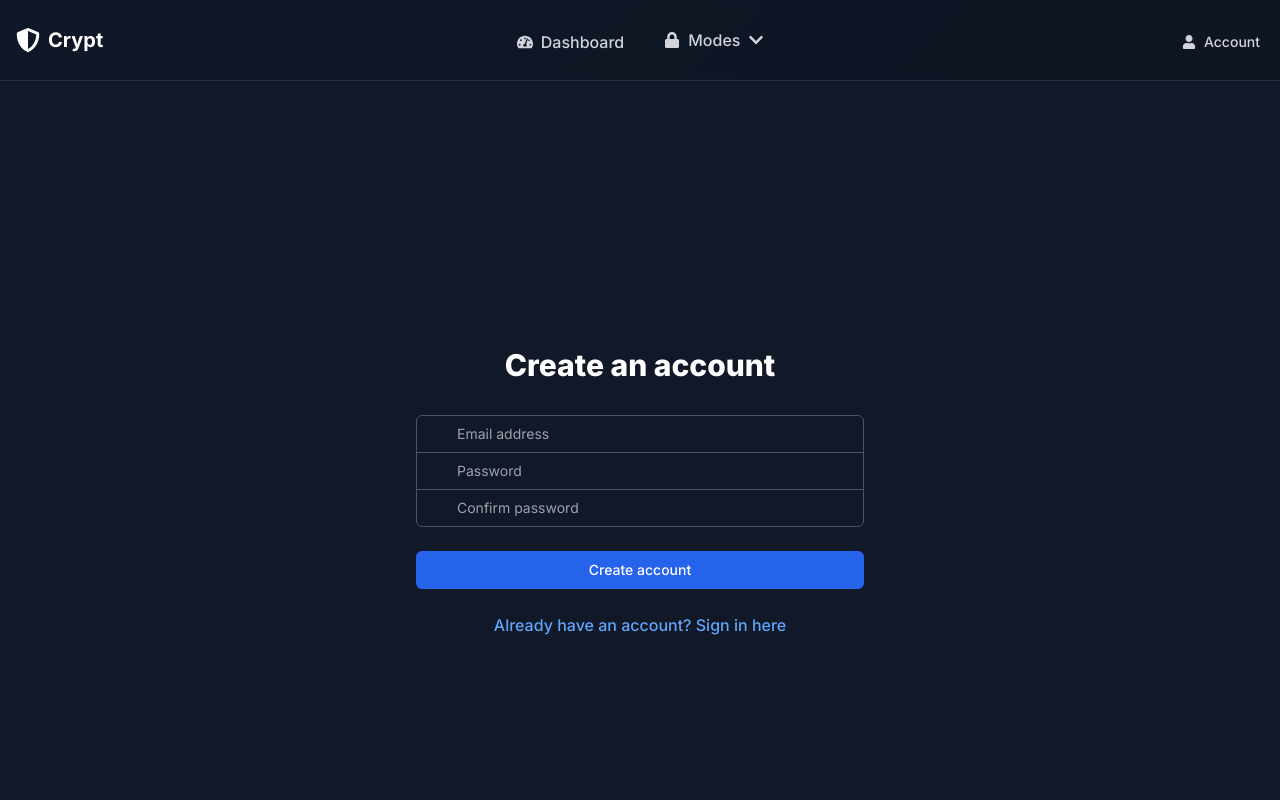
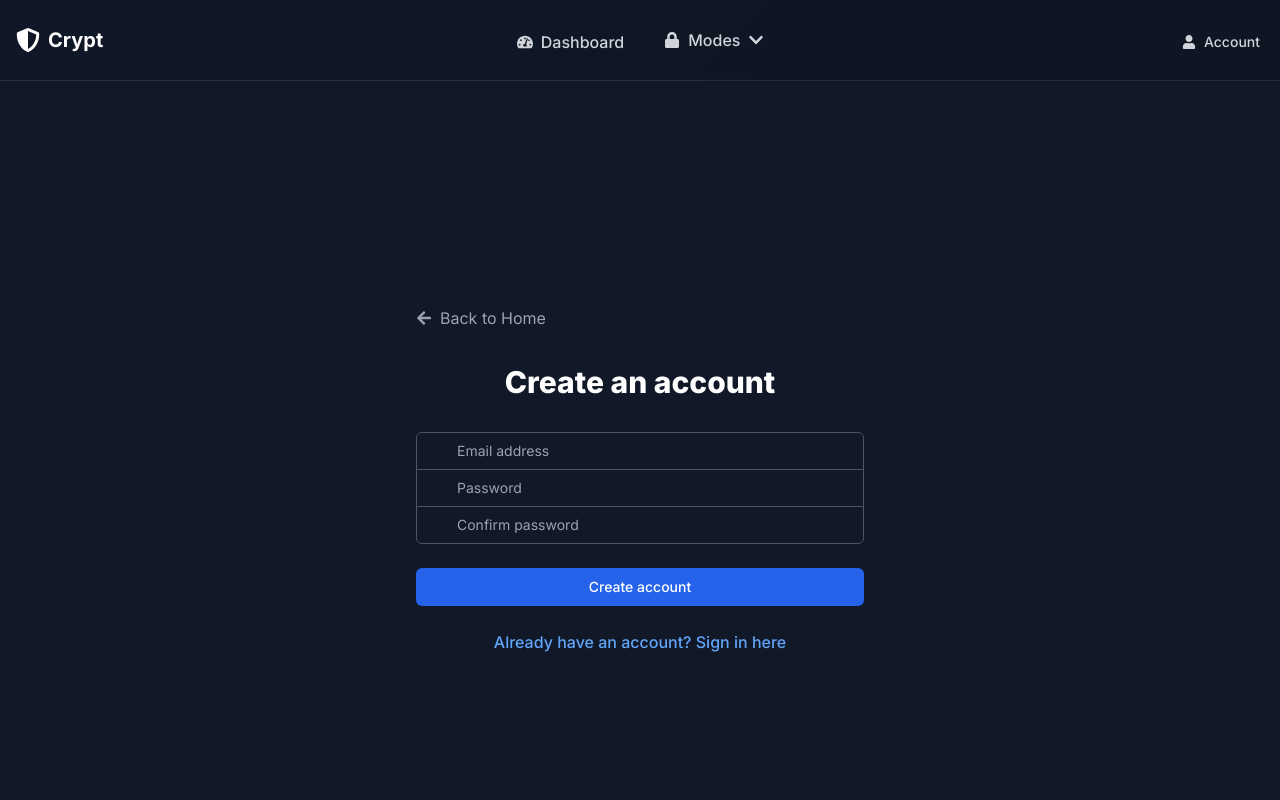
Before and after one commit to BobbyAl/crypt-webapp, a Next.js app: page /crypt-webapp/register in a window 1280 px wide. Shown: the top 800 px of the page. Built offline with nearby package versions, Linux system fonts and the light colour scheme; no server answers.

Commit message:
Add back button to login and register

```diff
--- a/src/app/login/page.jsx
+++ b/src/app/login/page.jsx
@@ -6,9 +6,9 @@ import { signInWithEmailAndPassword } from "firebase/auth";
 import { auth } from "@/firebase/config";
 import { useRouter } from "next/navigation";
 import Link from "next/link";
-import { FaEnvelope, FaLock } from "react-icons/fa";
+import { FaEnvelope, FaLock, FaArrowLeft } from "react-icons/fa";
 
-export default function LoginPage() {
+export default function Login() {
   const [email, setEmail] = useState("");
   const [password, setPassword] = useState("");
   const [error, setError] = useState("");
@@ -25,15 +25,24 @@ export default function LoginPage() {
       router.push("/dashboard");
     } catch (err) {
       console.error("Login error:", err);
-      setError(err.message || "Failed to sign in. Please check your credentials.");
+      setError("Failed to log in. Please check your credentials.");
+    } finally {
+      setLoading(false);
     }
-
-    setLoading(false);
   };
 
   return (
     <div className="min-h-screen flex items-center justify-center bg-gray-900 py-12 px-4 sm:px-6 lg:px-8">
       <div className="max-w-md w-full space-y-8">
+        {/* Back Button */}
+        <Link
+          href="/"
+          className="inline-flex items-center text-gray-400 hover:text-white transition-colors"
+        >
+          <FaArrowLeft className="w-4 h-4 mr-2" />
+          <span>Back to Home</span>
+        </Link>
+
         <div>
           <h2 className="mt-6 text-center text-3xl font-extrabold text-white">
             Sign in to your account
--- a/src/app/page.js
+++ b/src/app/page.js
@@ -14,7 +14,7 @@ export default function Home() {
             </h1>
             <p className="text-xl text-gray-400 max-w-2xl">
               Advanced (not really) encryption tools for your sensitive information.
-              Military-grade (def not) security made simple and accessible.
+              Military-grade (def not) security made simple.
             </p>
           </div>
 
--- a/src/app/register/page.jsx
+++ b/src/app/register/page.jsx
@@ -6,7 +6,7 @@ import { createUserWithEmailAndPassword } from "firebase/auth";
 import { auth } from "@/firebase/config";
 import { useRouter } from "next/navigation";
 import Link from "next/link";
-import { FaEnvelope, FaLock } from "react-icons/fa";
+import { FaEnvelope, FaLock, FaArrowLeft } from "react-icons/fa";
 
 const basePath = "/crypt-webapp";
 
@@ -43,6 +43,14 @@ export default function RegisterPage() {
   return (
     <div className="min-h-screen flex items-center justify-center bg-gray-900 py-12 px-4 sm:px-6 lg:px-8">
       <div className="max-w-md w-full space-y-8">
+        <Link
+          href="/"
+          className="inline-flex items-center text-gray-400 hover:text-white transition-colors"
+        >
+          <FaArrowLeft className="w-4 h-4 mr-2" />
+          <span>Back to Home</span>
+        </Link>
+
         <div>
           <h2 className="mt-6 text-center text-3xl font-extrabold text-white">
             Create an account
```
